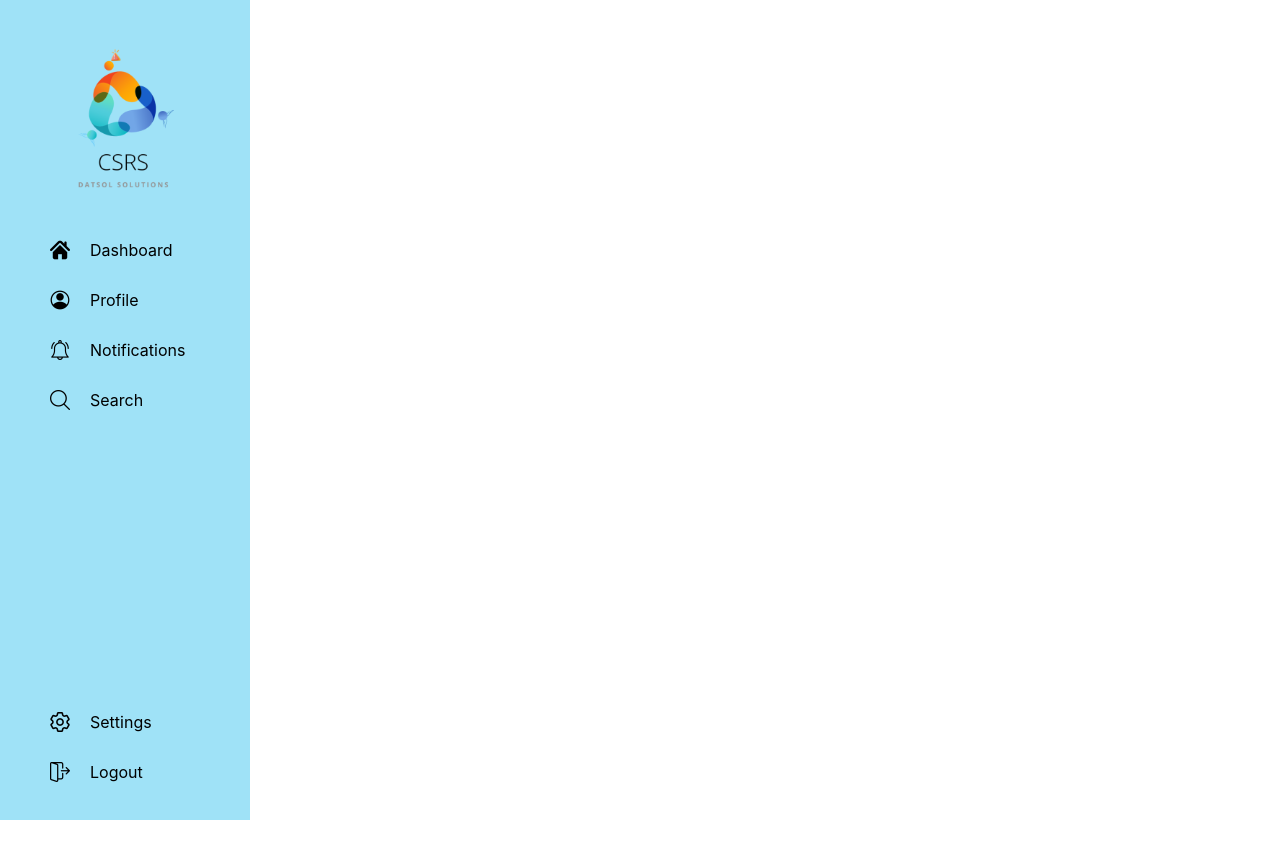
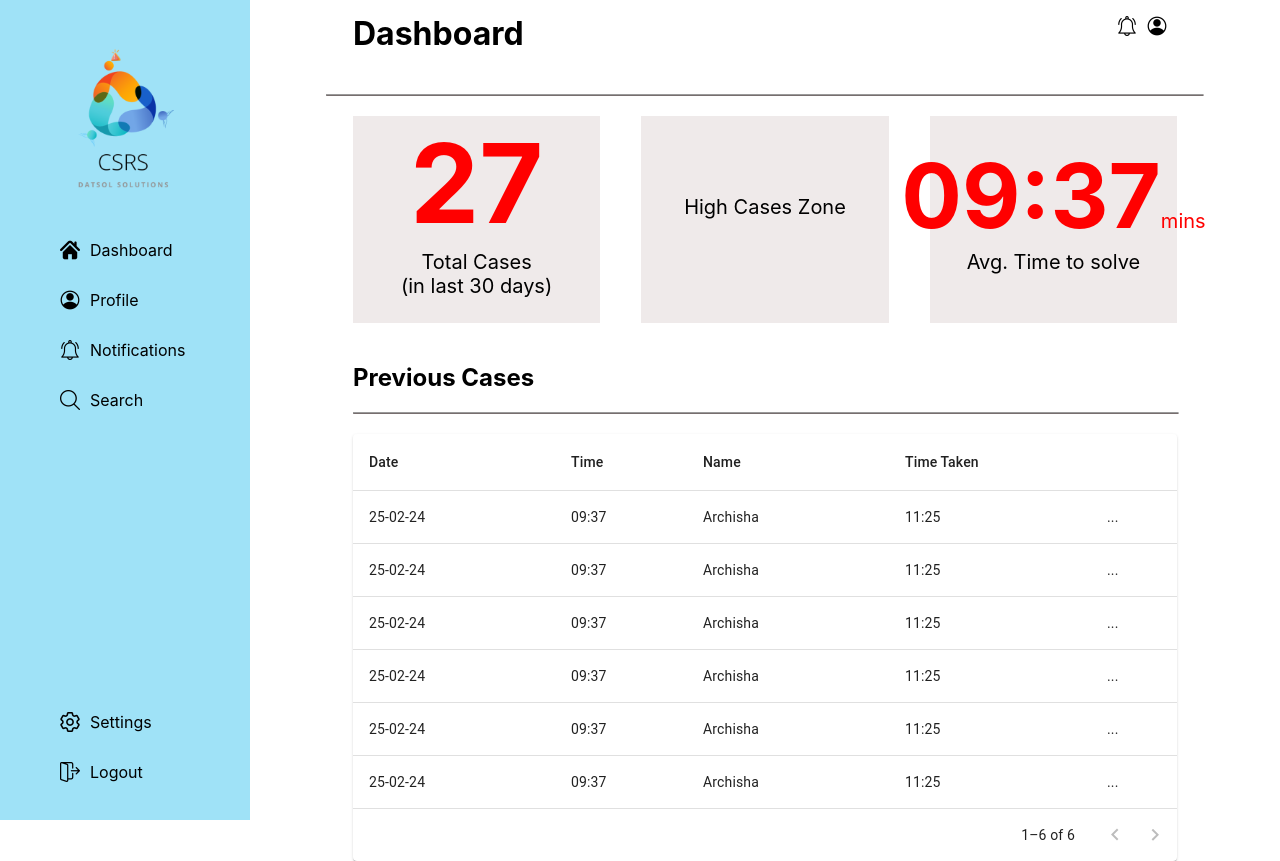
Before and after one commit to Archisha394/CSRS-webapp, a React (Create React App) app: page /test in a window 1280 px wide. Before the commit the page ends 800 px from the top, so only its background shows below. Built offline with nearby package versions, Linux system fonts and the light colour scheme.

Commit message:
dashboard

```diff
--- a/package.json
+++ b/package.json
@@ -3,6 +3,9 @@
   "version": "0.1.0",
   "private": true,
   "dependencies": {
+    "@emotion/react": "^11.11.4",
+    "@emotion/styled": "^11.11.0",
+    "@mui/material": "^5.15.12",
     "@testing-library/jest-dom": "^5.17.0",
     "@testing-library/react": "^13.4.0",
     "@testing-library/user-event": "^13.5.0",
--- a/src/App.css
+++ b/src/App.css
@@ -1,38 +1,10 @@
-.App {
-  text-align: center;
+/* App.css */
+
+.app-container {
+  display: flex;
 }
 
-.App-logo {
-  height: 40vmin;
-  pointer-events: none;
+.main-content {
+  flex-grow: 1;
+  margin-left: 250px; /* Adjust the width of the sidebar */
 }
-
-@media (prefers-reduced-motion: no-preference) {
-  .App-logo {
-    animation: App-logo-spin infinite 20s linear;
-  }
-}
-
-.App-header {
-  background-color: #282c34;
-  min-height: 100vh;
-  display: flex;
-  flex-direction: column;
-  align-items: center;
-  justify-content: center;
-  font-size: calc(10px + 2vmin);
-  color: white;
-}
-
-.App-link {
-  color: #61dafb;
-}
-
-@keyframes App-logo-spin {
-  from {
-    transform: rotate(0deg);
-  }
-  to {
-    transform: rotate(360deg);
-  }
-}
--- a/src/App.js
+++ b/src/App.js
@@ -1,4 +1,5 @@
 import Navbar from "./Navbar/Navbar";
+import Main from "./Main/Main";
 import React from "react";
 
 function App() {
@@ -6,7 +7,7 @@ function App() {
     <div className="app-container">
       <Navbar />
       <div className="main-content">
-
+        <Main />
       </div>
     </div>
   );
--- /dev/null
+++ b/src/List/List.js
@@ -0,0 +1,116 @@
+import * as React from "react";
+import Paper from "@mui/material/Paper";
+import Table from "@mui/material/Table";
+import TableBody from "@mui/material/TableBody";
+import TableCell from "@mui/material/TableCell";
+import TableContainer from "@mui/material/TableContainer";
+import TableHead from "@mui/material/TableHead";
+import TablePagination from "@mui/material/TablePagination";
+import TableRow from "@mui/material/TableRow";
+
+const columns = [
+  { id: "date", label: "Date", minWidth: 170, fontWeight: "bold" },
+  { id: "time", label: "Time", minWidth: 100, fontWeight: "bold" },
+  {
+    id: "name",
+    label: "Name",
+    minWidth: 170,
+    align: "left",
+    fontWeight: "bold",
+    format: (value) => value.toLocaleString("en-US"),
+  },
+  {
+    id: "timetaken",
+    label: "Time Taken",
+    minWidth: 170,
+    align: "left",
+    fontWeight: "bold",
+    format: (value) => value.toLocaleString("en-US"),
+  },
+  {
+    id: "density",
+    label: "",
+    minWidth: 170,
+    align: "left",
+    fontWeight: "bold",
+    format: (value) => value.toFixed(2),
+  },
+];
+
+function createData(date, time, name, timetaken, density) {
+  return { date, time, name, timetaken, density };
+}
+
+const rows = [
+  createData("25-02-24", "09:37", "Archisha", "11:25", "..."),
+  createData("25-02-24", "09:37", "Archisha", "11:25", "..."),
+  createData("25-02-24", "09:37", "Archisha", "11:25", "..."),
+  createData("25-02-24", "09:37", "Archisha", "11:25", "..."),
+  createData("25-02-24", "09:37", "Archisha", "11:25", "..."),
+  createData("25-02-24", "09:37", "Archisha", "11:25", "..."),
+];
+
+export default function StickyHeadTable() {
+  const [page, setPage] = React.useState(0);
+  const [rowsPerPage, setRowsPerPage] = React.useState(10);
+
+  const handleChangePage = (event, newPage) => {
+    setPage(newPage);
+  };
+
+  const handleChangeRowsPerPage = (event) => {
+    setRowsPerPage(+event.target.value);
+    setPage(0);
+  };
+
+  return (
+    <Paper sx={{ width: "100%", overflow: "hidden" }}>
+      <TableContainer sx={{ maxHeight: 440 }}>
+        <Table stickyHeader aria-label="sticky table">
+          <TableHead>
+            <TableRow>
+              {columns.map((column) => (
+                <TableCell
+                  key={column.id}
+                  align={column.align}
+                  style={{ minWidth: column.minWidth }}
+                >
+                  {column.label}
+                </TableCell>
+              ))}
+            </TableRow>
+          </TableHead>
+          <TableBody>
+            {rows
+              .slice(page * rowsPerPage, page * rowsPerPage + rowsPerPage)
+              .map((row) => {
+                return (
+                  <TableRow hover role="checkbox" tabIndex={-1} key={row.code}>
+                    {columns.map((column) => {
+                      const value = row[column.id];
+                      return (
+                        <TableCell key={column.id} align={column.align}>
+                          {column.format && typeof value === "number"
+                            ? column.format(value)
+                            : value}
+                        </TableCell>
+                      );
+                    })}
+                  </TableRow>
+                );
+              })}
+          </TableBody>
+        </Table>
+      </TableContainer>
+      <TablePagination
+        rowsPerPageOptions={[5]}
+        component="div"
+        count={rows.length}
+        rowsPerPage={rowsPerPage}
+        page={page}
+        onPageChange={handleChangePage}
+        onRowsPerPageChange={handleChangeRowsPerPage}
+      />
+    </Paper>
+  );
+}
--- a/src/Main/Main.css
+++ b/src/Main/Main.css
@@ -0,0 +1,91 @@
+/* Main.css */
+
+.main-container {
+  display: flex;
+  flex-direction: column;
+  align-items: center;
+  margin-left: 250px;
+}
+
+.boxes-container {
+  display: flex;
+  justify-content: space-between;
+  width: 80%;
+  margin-bottom: 20px;
+}
+
+.topbar {
+  display: flex;
+  justify-content: space-between; /* Distribute items horizontally */
+  align-items: center;
+  width: 80%; /* Adjust as needed */
+  margin-bottom: 20px; /* Add space between topbar and boxes */
+}
+
+.topbar h1 {
+  margin: 0; /* Remove default margin */
+}
+
+.topbar ul {
+  list-style-type: none;
+  display: flex;
+  flex-direction: row;
+  padding: 0;
+}
+
+.topbar ul li {
+  margin-bottom: 10px;
+  display: flex;
+  align-items: center;
+}
+
+.topbar ul li:last-child {
+  margin-left: auto; /* Push last item to the right */
+}
+
+.topbar ul li .icon {
+  width: 20px;
+  margin-right: 10px;
+}
+
+.topbar ul li a {
+  color: #000;
+  text-decoration: none;
+  display: block;
+}
+.line {
+  width: 85%;
+  border-bottom: 1px solid #776e6e; /* Add border-bottom to create a line */
+  margin-bottom: 20px; /* Add some space below the line */
+}
+.box {
+  width: 30%;
+  height: auto;
+  background-color: #efeaea;
+  display: flex;
+  flex-direction: column;
+  justify-content: center;
+  align-items: center;
+  padding-bottom: 25px;
+}
+
+.box-text {
+  font-size: 20px;
+}
+p {
+  margin: 0;
+}
+.list-container {
+  width: 80%;
+}
+
+.list-container ul {
+  list-style-type: none;
+  padding: 0;
+}
+
+.list-container ul li {
+  margin-bottom: 10px;
+  background-color: #f0f0f0;
+  padding: 10px;
+}
--- a/src/Main/Main.js
+++ b/src/Main/Main.js
@@ -0,0 +1,60 @@
+import React from "react";
+import aboutIcon from "../images/profile.png";
+import servicesIcon from "../images/notif.png";
+import "./Main.css";
+import BasicTable from "../List/List";
+
+function Main() {
+  return (
+    <div className="main-container">
+      <div className="topbar">
+        <h1>Dashboard</h1>
+        <ul>
+          <li>
+            <a href="#">
+              <img src={servicesIcon} alt="Notifications" className="icon" />
+            </a>
+          </li>
+          <li>
+            <a href="#">
+              <img src={aboutIcon} alt="Profile" className="icon" />
+            </a>
+          </li>
+        </ul>
+      </div>
+      <hr className="line" />
+      <div className="boxes-container">
+        <div className="box">
+          <div style={{ color: "red", fontSize: "110px", fontWeight: "bold" }}>
+            27
+          </div>
+          <p className="box-text">Total Cases </p>
+          <p className="box-text">(in last 30 days)</p>
+        </div>
+
+        <div className="box">
+          <div></div>
+          <p className="box-text">High Cases Zone</p>
+        </div>
+        <div className="box">
+          <div>
+            <span
+              style={{ color: "red", fontSize: "90px", fontWeight: "bold" }}
+            >
+              09:37
+            </span>
+            <span style={{ color: "red", fontSize: "20px" }}>mins</span>
+          </div>
+          <p className="box-text">Avg. Time to solve</p>
+        </div>
+      </div>
+      <div className="list-container">
+        <h2>Previous Cases</h2>
+        <hr className="line" style={{ width: "100%" }} />
+        <BasicTable />
+      </div>
+    </div>
+  );
+}
+
+export default Main;
--- a/src/Navbar/Navbar.css
+++ b/src/Navbar/Navbar.css
@@ -42,7 +42,8 @@
 .sidebar ul li a {
   color: #000;
   text-decoration: none;
-  display: block;
+  display: flex;
+  justify-content: center;
   padding: 10px;
 }
 
--- a/src/Navbar/Navbar.js
+++ b/src/Navbar/Navbar.js
@@ -11,34 +11,46 @@ import "./Navbar.css";
 function Navbar() {
   return (
     <div className="sidebar">
-      <img src={logo} alt="Logo" className="logo"/>
+      <img src={logo} alt="Logo" className="logo" />
       <ul className="upper-bar">
         <li className="sidebar-items">
+          <a href="#">
             <img src={homeIcon} alt="Dashboard" className="icon" />
-          <a href="#">Dashboard</a>
+            Dashboard
+          </a>
         </li>
         <li>
+          <a href="#">
             <img src={aboutIcon} alt="Profile" className="icon" />
-          <a href="#">Profile</a>
+            Profile
+          </a>
         </li>
         <li>
+          <a href="#">
             <img src={servicesIcon} alt="Notifications" className="icon" />
-          <a href="#">Notifications</a>
+            Notifications
+          </a>
         </li>
         <li>
+          <a href="#">
             <img src={contactIcon} alt="Search" className="icon" />
-          <a href="#">Search</a>
+            Search
+          </a>
         </li>
       </ul>
       <div className="lower-bar">
         <ul>
           <li>
+            <a href="#">
               <img src={settingsIcon} alt="Settings" className="icon" />
-            <a href="#">Settings</a>
+              Settings
+            </a>
           </li>
           <li>
+            <a href="#">
               <img src={logoutIcon} alt="Logout" className="icon" />
-            <a href="#">Logout</a>
+              Logout
+            </a>
           </li>
         </ul>
       </div>
```
Also changed, not shown: 2 other files (tests, documents, lock files or other folders). Lines whose indentation alone changed are shown as unchanged.
